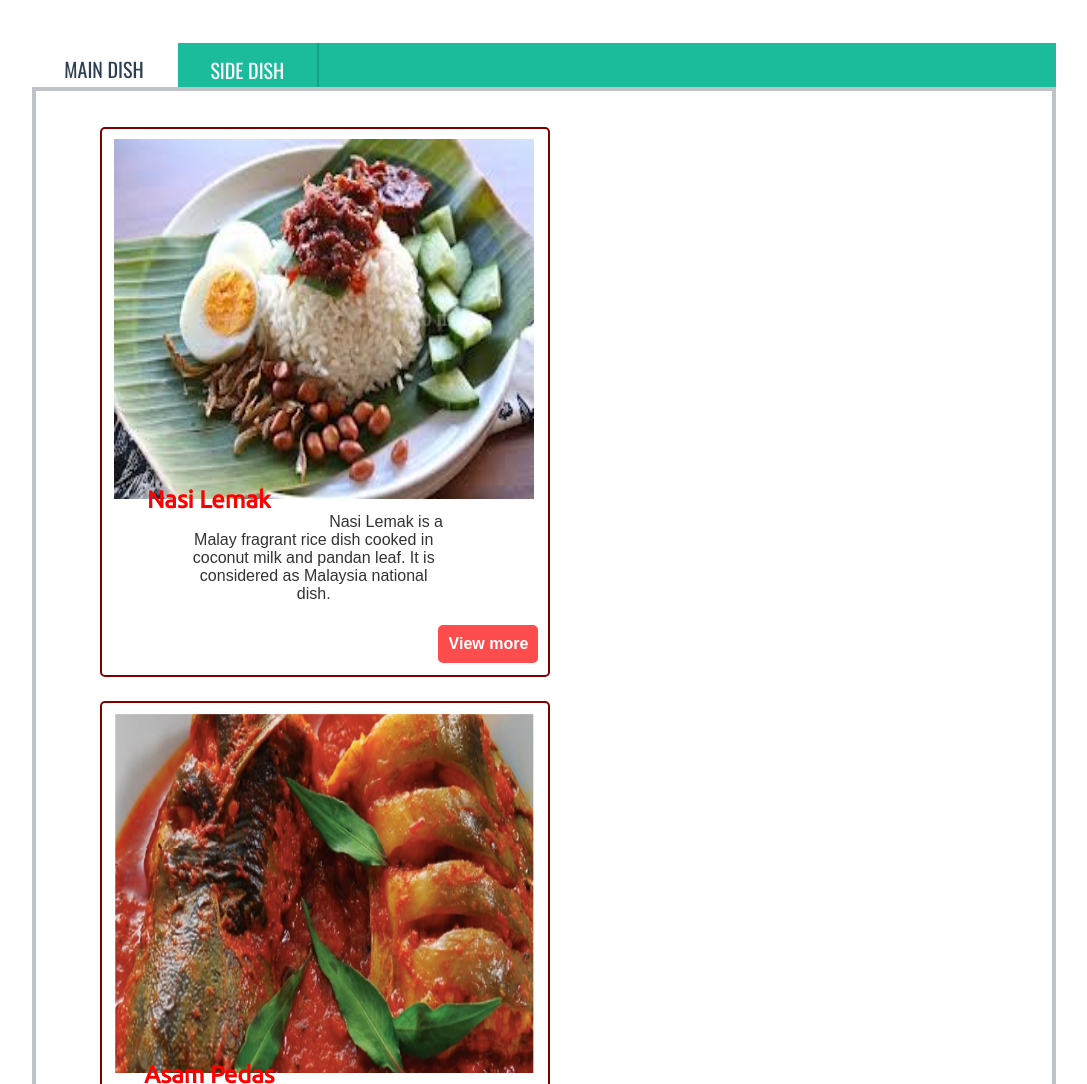
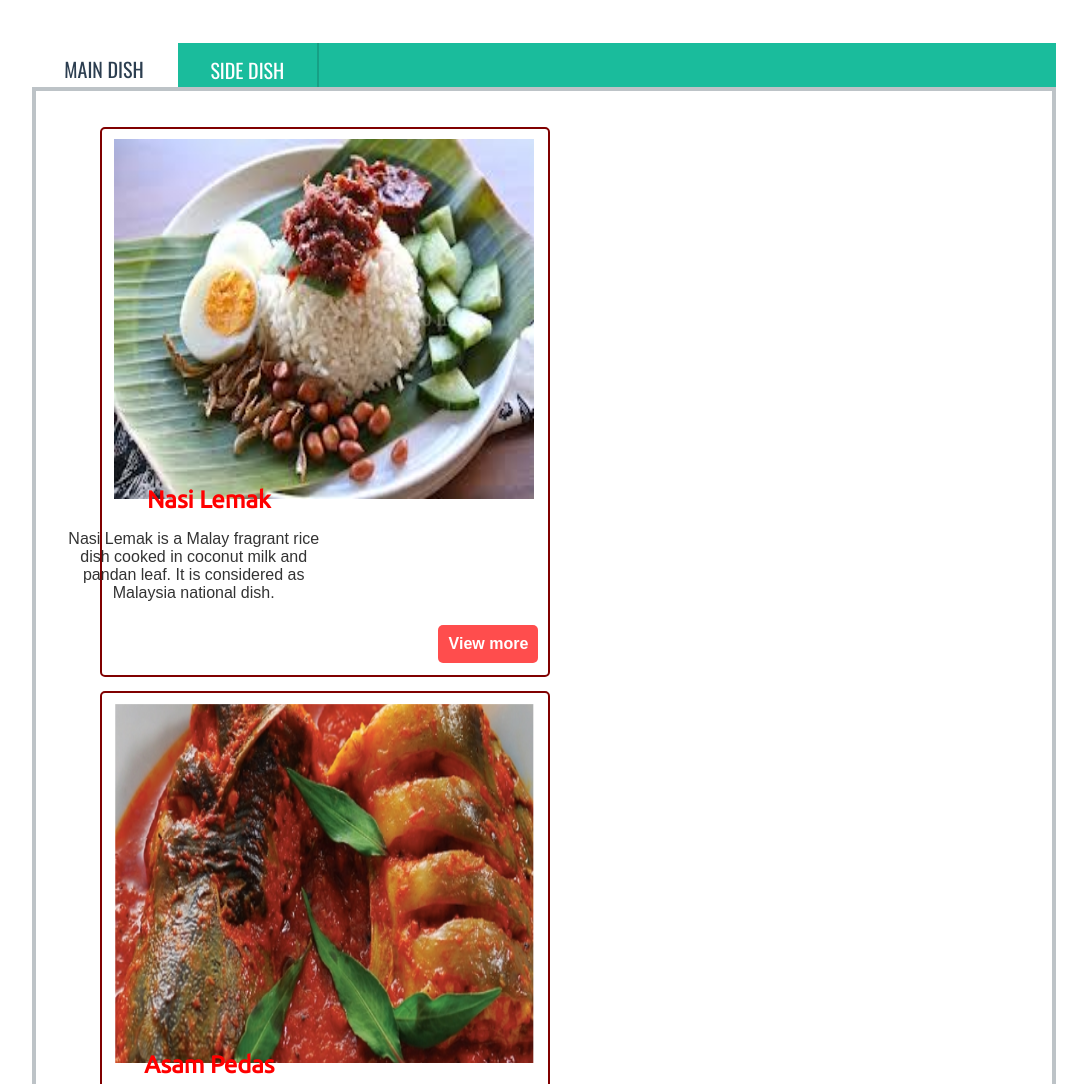
Before and after one commit to kmil31/EdibleWebsite, a plain HTML site: page malayfood/malay.html in a window 1280 px wide. Shown: the part 640-1724 px from the top of the page, without its empty margins (96-1183 px from the left). Drawn offline with nearby package versions, Linux system fonts and the light colour scheme.

Commit message:
Update malay.css

```diff
--- a/malayfood/malay.css
+++ b/malayfood/malay.css
@@ -89,7 +89,7 @@
 }
 
 .tab-content {
-  height: 120rem;
+  height: 130rem;
   position: absolute;
   z-index: 1;
   top: 2.75em;
@@ -134,7 +134,7 @@
   margin-left: 4%;
   position: relative;
   margin-top: 10px;
-  margin-bottom: 1%;
+/*   margin-bottom: 1%; */
 }
 
 .text h1 {
@@ -160,7 +160,7 @@
   width: 100%;
   text-align: center;
   height: 50px;
-  margin-left:120px;
+/*   margin-left:120px;	 */
 
 }
 
```
